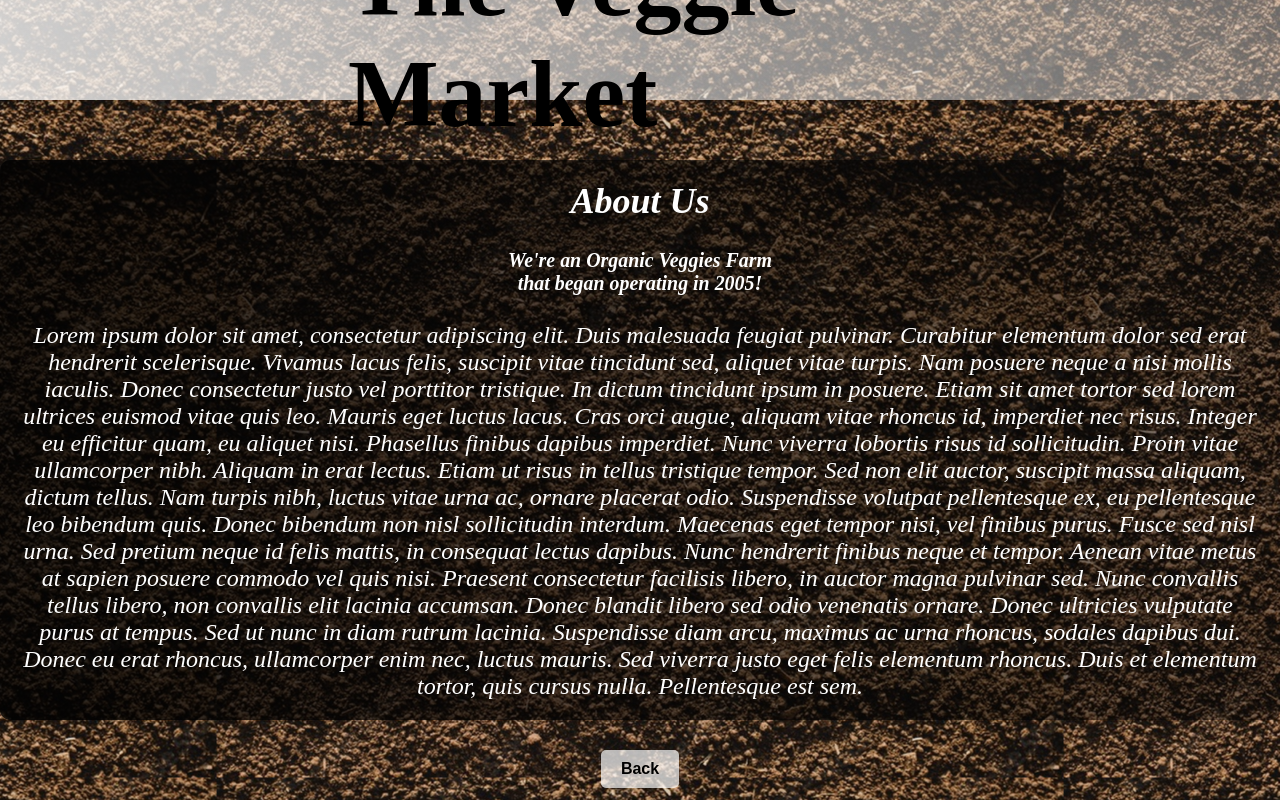
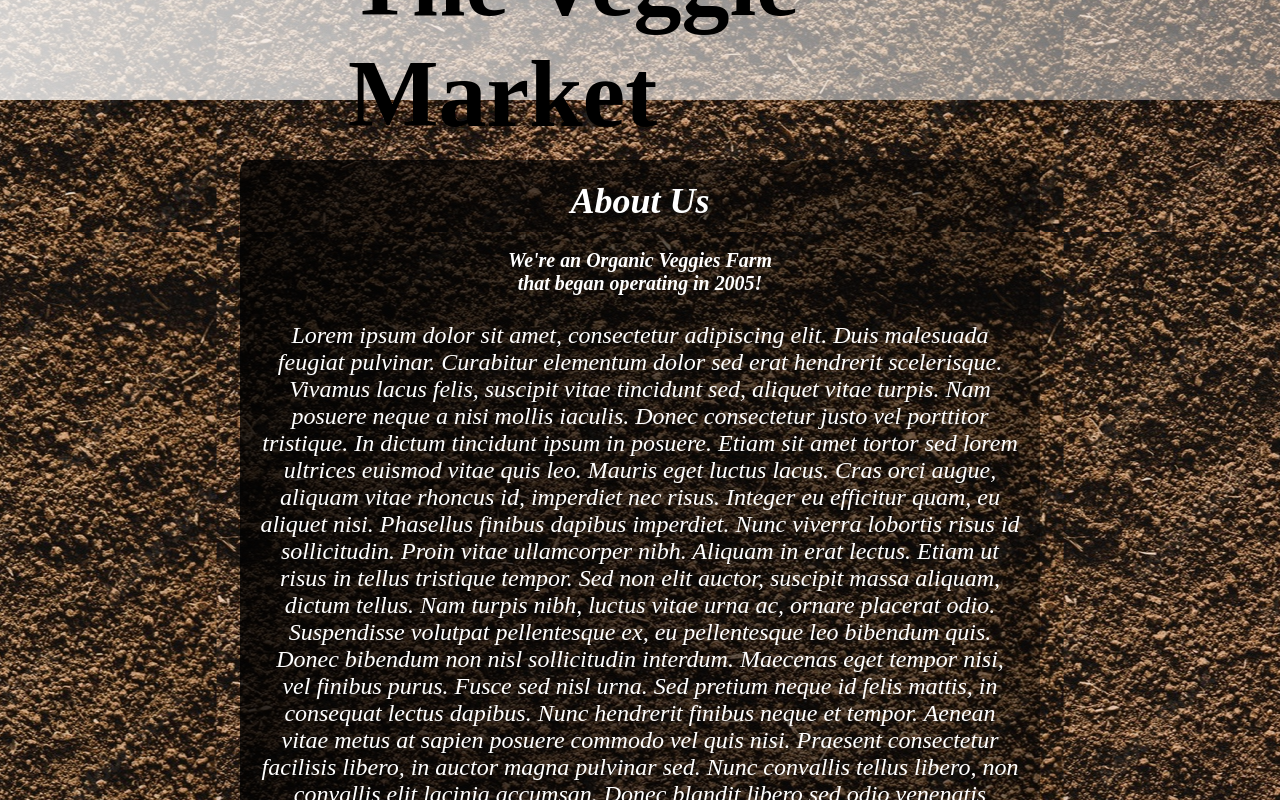
Before and after one commit to edugz/VeggieMarket-App, a React (Vite) app: page /about-us in a window 1280 px wide. Shown: the top 800 px of the page. Built offline with nearby package versions, Linux system fonts and the light colour scheme; a web font is replaced by a local one.

Commit message:
Fixed AboutUs container size issue

```diff
--- a/src/components/Pages/AboutUs/AboutUs.css
+++ b/src/components/Pages/AboutUs/AboutUs.css
@@ -14,7 +14,8 @@
   background: linear-gradient(to right, rgba(0, 0, 0, 0.8), rgba(0, 0, 0, 0.4));
   padding: 20px;
   border-radius: 10px;
-  width: 100%;
+  max-width: 800px;
+  width: 800px;
   font-style: italic;
 }
 
@@ -31,5 +32,4 @@
   border: none;
   border-radius: 5px;
   cursor: pointer;
-  font-weight: bold;
 }
```
